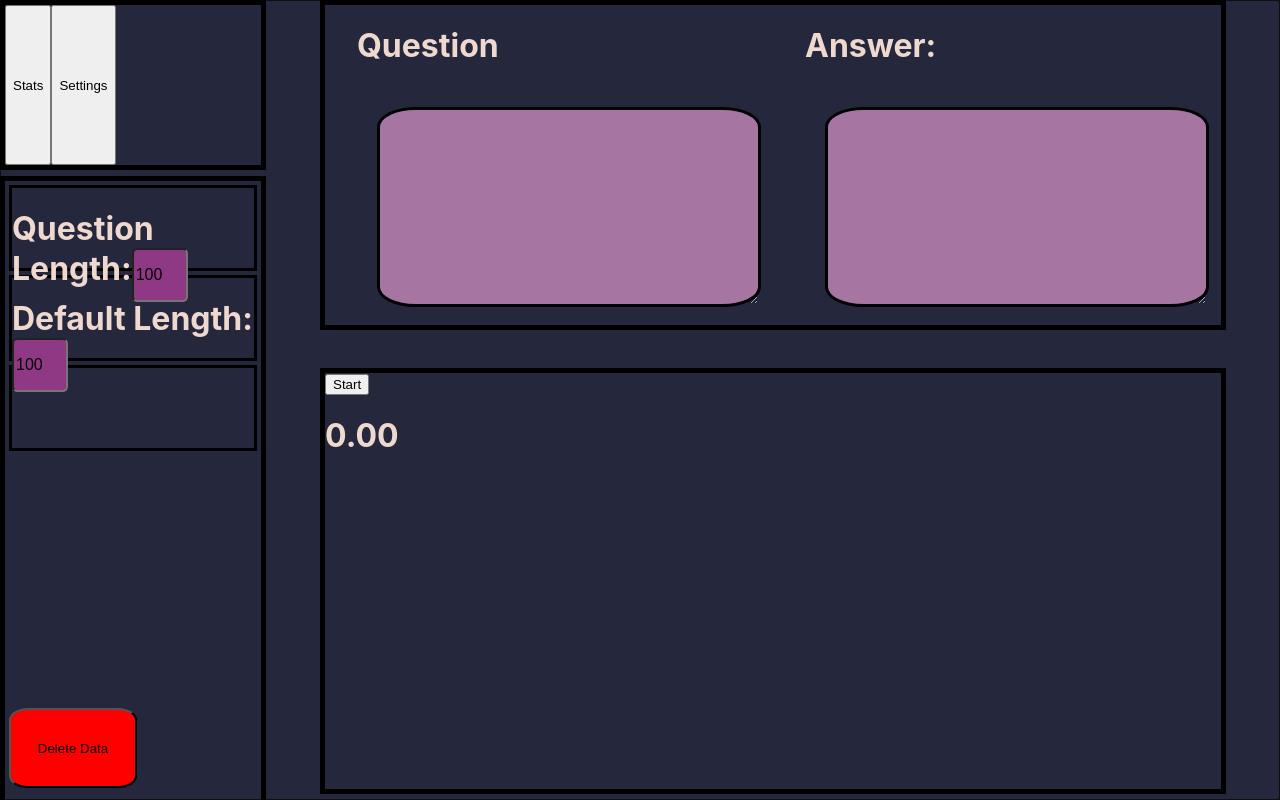
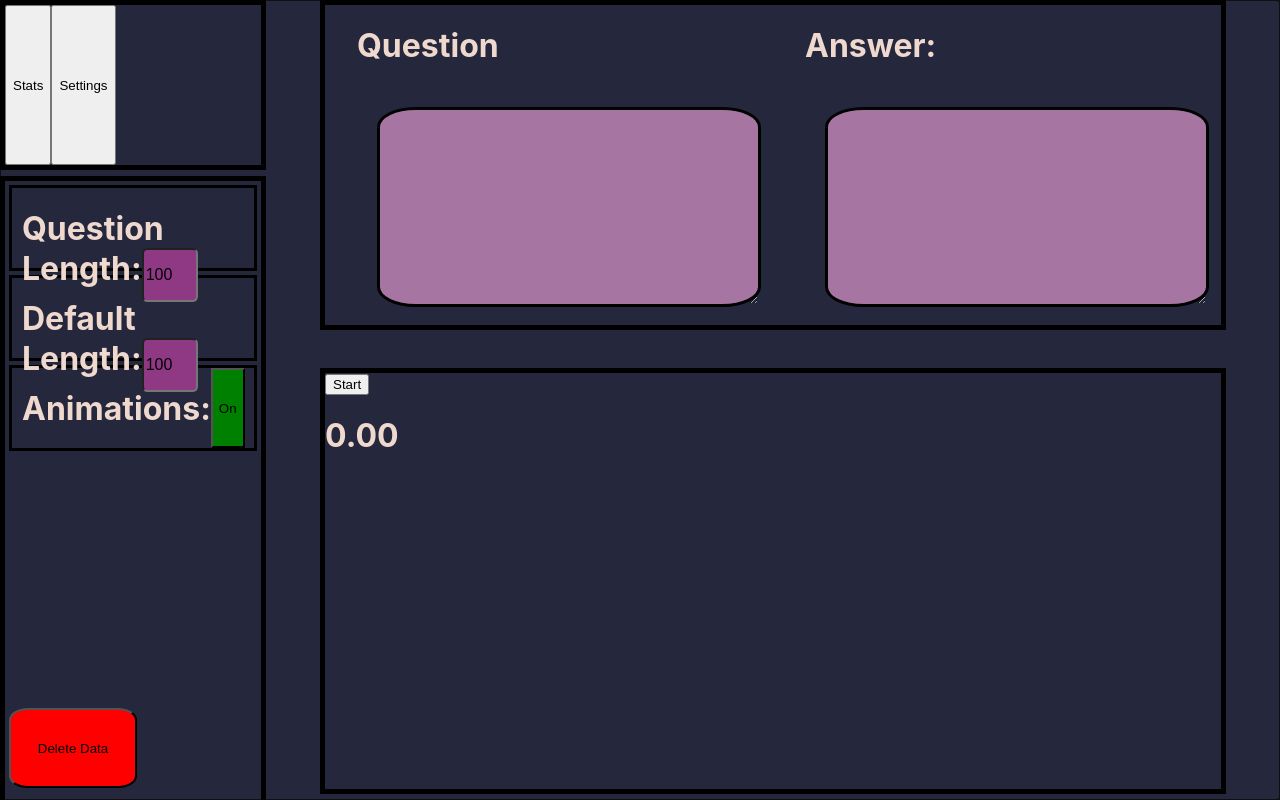
Before and after one commit to RasmusKuusmaa/Mneme, a React (Create React App) app: page / in a window 1280 px wide. Built offline with nearby package versions, Linux system fonts and the light colour scheme.

Commit message:
added all buttons

```diff
--- a/src/App.css
+++ b/src/App.css
@@ -39,7 +39,12 @@ Text Color: #efd9ceff;
 .settingButton {
   border:3px solid black;
   height: 10vh;
-  margin: 0.25rem
+  margin: 0.25rem;
+  display:flex;
+  flex-direction: row;
+  justify-content: space-between;
+  padding-left: 10px;
+  padding-right: 1vw;
 }
 .Settingchange{
   width: 6vh;
@@ -49,6 +54,16 @@ Text Color: #efd9ceff;
   font-size: 1rem;
   text-decoration: none;
   border-radius: 10%;
+}
+.AnimationToggle{
+  width: 5vw;
+
+}
+#AnimationToggleon {
+  background-color: green;
+}
+#AnimationToggleOff{
+  background-color: red;
 }
 .deleteDataButton {
   width: 10vw;
--- a/src/App.js
+++ b/src/App.js
@@ -74,6 +74,7 @@ function App() {
       }
       if (savedLength) {
         setDefaultQuestionLength(JSON.parse(savedLength));
+        setQuestionLength(JSON.parse(savedLength))
       }
     } catch {
       setAttempts([]);
@@ -107,10 +108,11 @@ function App() {
 
 
   // Typing animation
+  const [animationsOn, setAnimationsOn] = useState(true);
   const [typedInstance, setTypedInstance] = useState(null);
   const textareaRef = useRef(null);
   useEffect(() => {
-    if (textareaRef.current && started && !hidden) {
+    if (animationsOn && textareaRef.current && started && !hidden) {
       const options = {
         strings: [question],
         typeSpeed: 10,
@@ -130,7 +132,7 @@ function App() {
         instance.destroy();
       };
     }
-  }, [started, hidden, question]);
+  }, [animationsOn, started, hidden, question]);
 
   // Answer formatting
   const formatInput = (value) => {
@@ -223,7 +225,10 @@ function App() {
               />
             </h1>
           </div>
-          <div className="settingButton"></div>
+          <div className="settingButton" >
+            <h1>Animations: </h1>
+            <button className="AnimationToggle" onClick={() => setAnimationsOn(!animationsOn)} id={animationsOn ? "AnimationToggleon" : "AnimationToggleOff"}>On</button>
+          </div>
 
           <button className="deleteDataButton" onClick={deleteData}>
             Delete Data
@@ -235,7 +240,10 @@ function App() {
         {!hidden && started && (
           <div>
             <h1>Question: </h1>
-            <textarea className="Question" ref={textareaRef} readOnly />
+            { animationsOn && <textarea className="Question" ref={textareaRef} readOnly />}
+            { !animationsOn && <textarea className="Question" value={question} readOnly />}
+
+
           </div>
         )}
 
```
